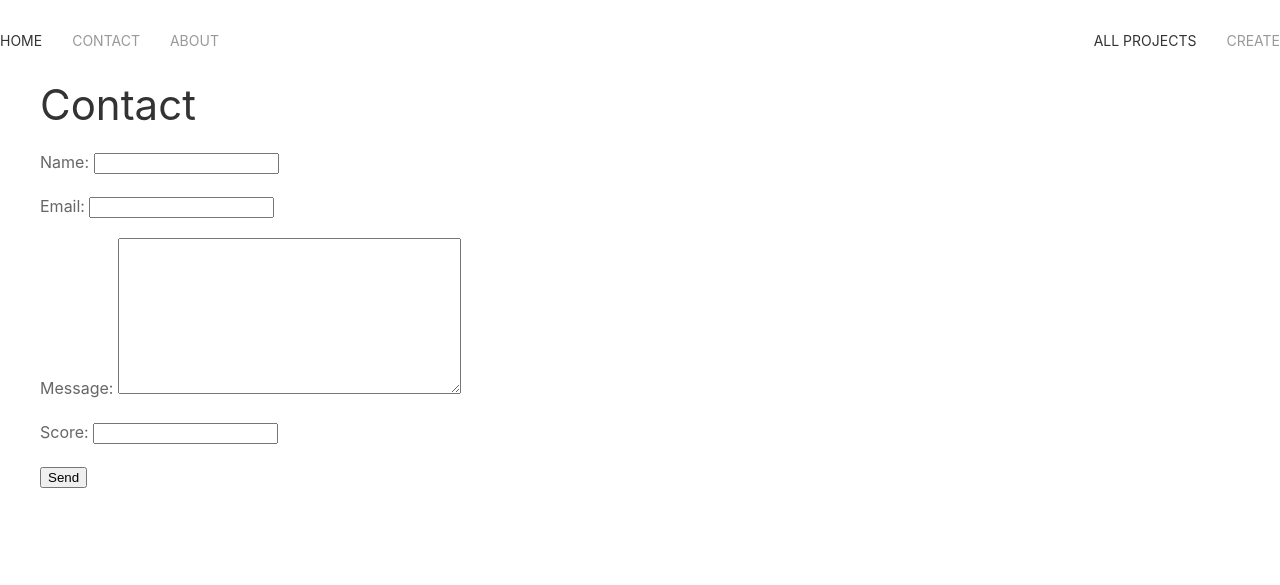
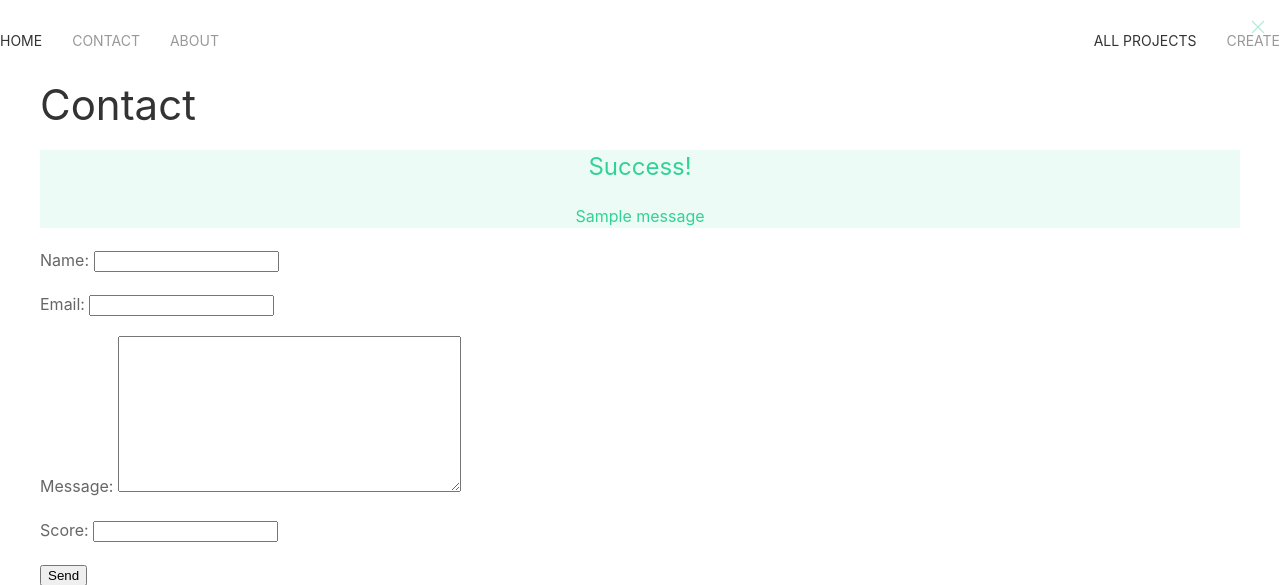
Before and after one commit to todaatsushi/atsushi.dev, a Django app: page /contact/ in a window 1280 px wide. Shown: the top 585 px of the page. Run offline with Django 3.2, Linux system fonts and the light colour scheme; tables that the repository leaves empty hold one stand-in row (values such as "Sample post"); one stand-in notice (Sample message) is shown; some libraries are stand-ins or nearby versions.

Commit message:
Added forms & alerts

```diff
--- a/home/templates/home/contact.html
+++ b/home/templates/home/contact.html
@@ -12,6 +12,17 @@
 
 {% block main %}
     <h1>Contact</h1>
+
+    {% if messages %}
+        {% for message in messages %}
+            <div class="uk-alert-success">
+                <a class="uk-alert-close" uk-close></a>
+                <h3 class="uk-text-center uk-text-success">Success!</h3>
+                <p class="uk-text-center">{{ message.message }}</p>
+            </div>
+        {% endfor %}
+    {% endif %}
+
     <form method="post">
         {% csrf_token %}
         {{ form.as_p }}
--- a/home/templates/home/layout.html
+++ b/home/templates/home/layout.html
@@ -42,7 +42,8 @@
     </div>
 
     <!-- Javascript -->
-    <!-- UiKit -->
+    <!-- UIkit JS -->
     <script src="https://cdnjs.cloudflare.com/ajax/libs/uikit/3.1.4/js/uikit.min.js"></script>
+    <script src="https://cdnjs.cloudflare.com/ajax/libs/uikit/3.1.4/js/uikit-icons.min.js"></script>
 </body>
 </html>
--- a/home/views.py
+++ b/home/views.py
@@ -1,17 +1,20 @@
 import os
 
 from django.core.mail import send_mail
+from django.contrib.messages.views import SuccessMessageMixin
 from django.shortcuts import render
 from django.views.generic import FormView
+from django.urls import reverse
 
 from home.forms import ContactForm
 from home.models import Feedback
 
 
-class ContactView(FormView):
+class ContactView(SuccessMessageMixin, FormView):
     form_class = ContactForm
     template_name = 'home/contact.html'
-    success_url = '/'
+    success_url = '/contact/'
+    success_message = 'Thanks for contacting me. You can expect a reply back very soon.'
 
     def form_valid(self, form):
         if form.is_valid():
@@ -34,9 +37,6 @@ class ContactView(FormView):
 
         return super().form_valid(form)
 
-    # def get_success_url(self):
-    #     pass
-
 
 def home(request):
     return render(request, 'home/home.html')
```
